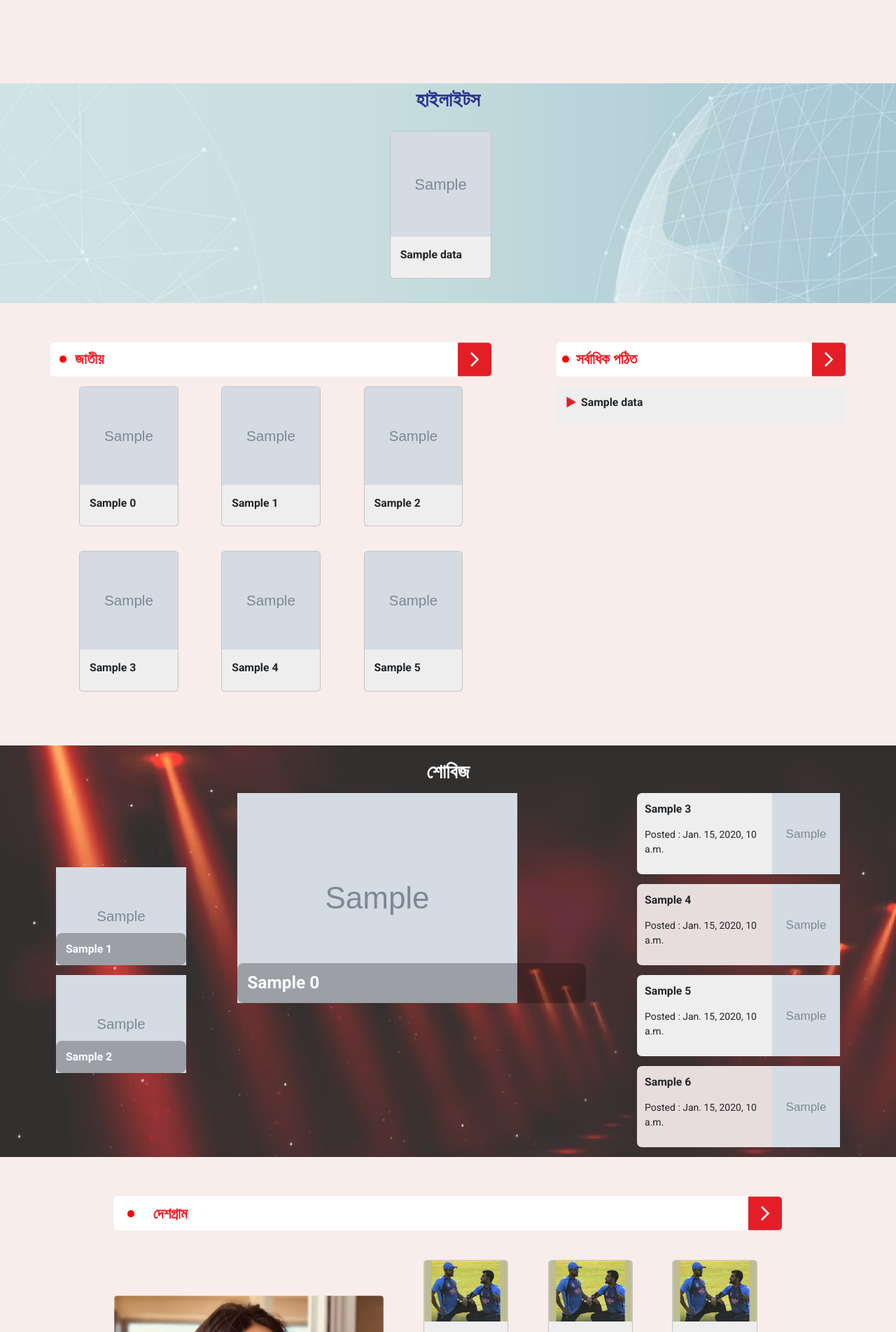
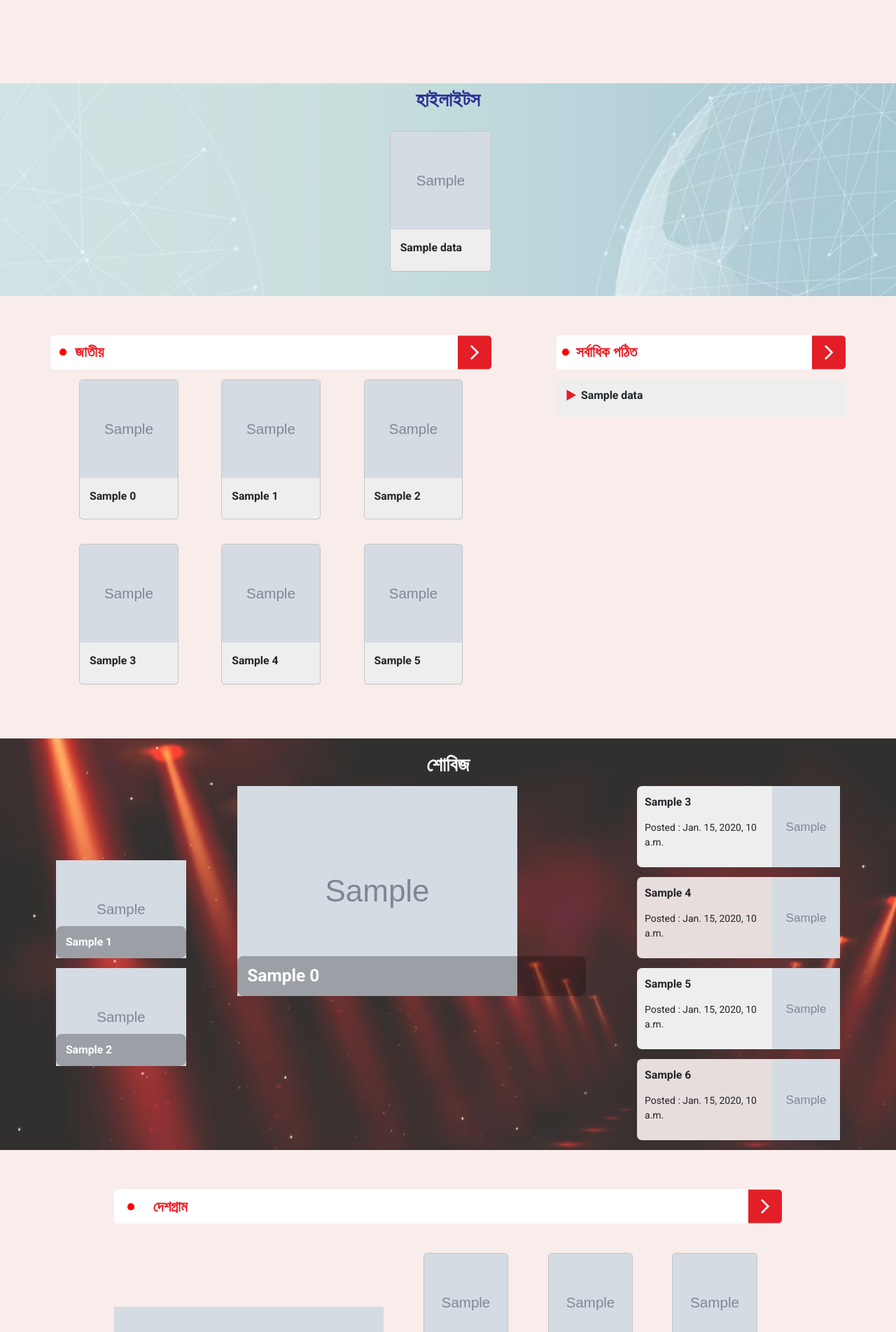
Before and after one commit to Orbin-Ahmed/NewsPortal, a Django app: template main/templates/client/landing_page.html in a window 1280 px wide. Shown: the part 1236-3139 px from the top of the page at 70% size. Run offline with Django 4.2, Linux system fonts and the light colour scheme; the template is opened without the code that fills it: most values are stand-ins (such as "Sample title", 1, 10 or a date in 2020); grey boxes marked "Sample" are stand-in pictures; some libraries are stand-ins or nearby versions.

Commit message:
section 5 completed

```diff
--- a/main/static/css/main.css
+++ b/main/static/css/main.css
@@ -758,6 +758,12 @@ a {
     }
 
     .category-img {
+        height: 5rem;
+    }
+}
+
+@media only screen and (max-width: 768px) {
+    .category-img {
         height: unset;
     }
 }
--- a/main/templates/client/landing_page.html
+++ b/main/templates/client/landing_page.html
@@ -62,6 +62,7 @@
         let footer_world_icon = document.getElementById("footer_world_icon");
         let footer_showbiz_icon = document.getElementById("footer_showbiz_icon");
         let footer_editor_icon = document.getElementById("footer_editor_icon");
+        let country_headline_title = document.getElementById("country_headline_title");
 
         if (toggleInput.checked) {
             cat_other.style.display = "block"
@@ -108,6 +109,7 @@
             footer_world_icon.innerHTML = "পূর্ব-পশ্চিম";
             footer_showbiz_icon.innerHTML = "শোবিজ";
             footer_editor_icon.innerHTML = "সম্পাদকের নাম : আ ন ম ছিদ্দিক";
+            country_headline_title.innerHTML = "দেশগ্রাম";
 
         } else {
             cat_other.style.display = "none"
@@ -153,6 +155,7 @@
             footer_world_icon.innerHTML = "World";
             footer_showbiz_icon.innerHTML = "Showbiz";
             footer_editor_icon.innerHTML = "Editor's Name: A N M Siddique";
+            country_headline_title.innerHTML = "Country";
         }
     }
 </script>
--- a/main/templates/client/landing_section/section_2.html
+++ b/main/templates/client/landing_section/section_2.html
@@ -8,7 +8,7 @@
         {% endif %}
         <div class="col-md-2 mb-3">
             <div class="card" style="background:var(--card-primary-bg)">
-                <img src="{{ data.image.url }}" class="card-img-top img-fluid" alt="..." style="height: 150px;">
+                <img src="{{ data.image.url }}" class="card-img-top img-fluid category-img" alt="...">
                 <div class="card-body">
                     <a href="/details-news/{{ data.id }}/{{ data.english_category.the_category }}/" style="cursor: pointer;"><h5 class="card-headline truncate focus_headline_bengali_title">{{ data.bangla_title }}</h5><h5 class="card-headline truncate focus_headline_english_title" style="display: none;">{{ data.english_title }}</h5></a>
                 </div>
--- a/main/templates/client/landing_section/section_5.html
+++ b/main/templates/client/landing_section/section_5.html
@@ -1,96 +1,125 @@
 {% load static %}
+{% if country_news_list.0.bangla_title %}
     <div class="row d-flex justify-content-evenly mt-5">
         <div class="col-md-9">
 
             <div class="row d-flex align-items-center last-news mt-3 pt-0 pb-0 my-row"
                  style="padding-right: 0;padding-left: 4rem">
-            <div class="col-6 p-0">দেশগ্রাম</div>
+                <div class="col-6 p-0" id="country_headline_title">দেশগ্রাম</div>
                 <div class="col-6 p-0"><a class="float-end"><img src="{% static 'logo/right_arrow.svg' %}"></a></div>
             </div>
             <div class="row d-flex justify-content-evenly mt-3">
                 <div class="col-md-5 mb-3 d-flex align-items-center">
                     <div>
                         <div class="img-container">
-                        <img class="img-fluid" src="{% static 'images/katrina.png' %}">
-                        <p class="carousel-caption m-0 slider-caption">বিমানবন্দরে নামতেই সেলফি বিড়ম্বনায় ক্যাটরিনা</p>
+                            <img class="img-fluid" src="{{ country_news_list.0.image.url }}">
+                            <p class="carousel-caption m-0 slider-caption focus_headline_bengali_title">{{ country_news_list.0.bangla_title }}</p>
+                            <p class="carousel-caption m-0 slider-caption focus_headline_english_title"
+                               style="display: none;">{{ country_news_list.0.english_title }}</p>
                         </div>
                     </div>
                 </div>
                 {#Right Section#}
+                {% if country_news_list.1.bangla_title %}
                     <div class="col-md-7 mt-3 mb-3">
                         <div class="row d-flex justify-content-evenly mt-3 mb-4">
                             <div class="col-md-3 mb-3">
                                 <div class="card" style="background: var(--card-primary-bg)">
-                            <img src="{% static 'images/tamim.png' %}" class="card-img-top" alt="...">
+                                    <img src="{{ country_news_list.1.image.url }}" class="card-img-top category-img"
+                                         alt="...">
                                     <div class="card-body">
-                                <a href="/news-details/" style="cursor: pointer;"><h5
-                                        class="card-headline truncate">মাদারীপুরে হা-ডু-ডু খেলা দেখতে হাজারো জনতার
-                                    ভিড়</h5>
+                                        <a href="/news-details/" style="cursor: pointer;">
+                                            <h5 class="card-headline truncate focus_headline_bengali_title">{{ country_news_list.1.bangla_title }}</h5>
+                                            <h5 class="card-headline truncate focus_headline_english_title"
+                                                style="display: none;">{{ country_news_list.1.english_title }}</h5>
                                         </a>
                                     </div>
                                 </div>
                             </div>
+                            {% if country_news_list.2.bangla_title %}
                                 <div class="col-md-3 mb-3">
                                     <div class="card" style="background: var(--card-primary-bg)">
-                            <img src="{% static 'images/tamim.png' %}" class="card-img-top" alt="...">
+                                        <img src="{{ country_news_list.2.image.url }}" class="card-img-top category-img"
+                                             alt="...">
                                         <div class="card-body">
-                                <a href="/news-details/" style="cursor: pointer;"><h5
-                                        class="card-headline truncate">মাদারীপুরে হা-ডু-ডু খেলা দেখতে হাজারো জনতার
-                                    ভিড়</h5>
+                                            <a href="/news-details/" style="cursor: pointer;">
+                                                <h5 class="card-headline truncate focus_headline_bengali_title">{{ country_news_list.2.bangla_title }}</h5>
+                                                <h5 class="card-headline truncate focus_headline_english_title"
+                                                    style="display: none;">{{ country_news_list.2.english_title }}</h5>
                                             </a>
                                         </div>
                                     </div>
                                 </div>
+                            {% endif %}
+                            {% if country_news_list.3.bangla_title %}
                                 <div class="col-md-3 mb-3">
                                     <div class="card" style="background: var(--card-primary-bg)">
-                            <img src="{% static 'images/tamim.png' %}" class="card-img-top" alt="...">
+                                        <img src="{{ country_news_list.3.image.url }}" class="card-img-top category-img"
+                                             alt="...">
                                         <div class="card-body">
-                                <a href="/news-details/" style="cursor: pointer;"><h5
-                                        class="card-headline truncate">মাদারীপুরে হা-ডু-ডু খেলা দেখতে হাজারো জনতার
-                                    ভিড়</h5>
+                                            <a href="/news-details/" style="cursor: pointer;">
+                                                <h5 class="card-headline truncate focus_headline_bengali_title">{{ country_news_list.3.bangla_title }}</h5>
+                                                <h5 class="card-headline truncate focus_headline_english_title"
+                                                    style="display: none;">{{ country_news_list.3.english_title }}</h5>
                                             </a>
                                         </div>
                                     </div>
                                 </div>
+                            {% endif %}
                         </div>
-
+                        {% if country_news_list.4.bangla_title %}
                             <div class="row d-flex justify-content-evenly mt-3 mb-4">
                                 <div class="col-md-3 mb-3">
                                     <div class="card" style="background: var(--card-primary-bg)">
-                            <img src="{% static 'images/tamim.png' %}" class="card-img-top" alt="...">
+                                        <img src="{{ country_news_list.4.image.url }}" class="card-img-top category-img"
+                                             alt="...">
                                         <div class="card-body">
-                                <a href="/news-details/" style="cursor: pointer;"><h5
-                                        class="card-headline truncate">মাদারীপুরে হা-ডু-ডু খেলা দেখতে হাজারো জনতার
-                                    ভিড়</h5>
+                                            <a href="/news-details/" style="cursor: pointer;">
+                                                <h5 class="card-headline truncate focus_headline_bengali_title">{{ country_news_list.4.bangla_title }}</h5>
+                                                <h5 class="card-headline truncate focus_headline_english_title"
+                                                    style="display: none">{{ country_news_list.4.english_title }}</h5>
                                             </a>
                                         </div>
                                     </div>
                                 </div>
+                                {% if country_news_list.5.bangla_title %}
                                     <div class="col-md-3 mb-3">
                                         <div class="card" style="background: var(--card-primary-bg)">
-                            <img src="{% static 'images/tamim.png' %}" class="card-img-top" alt="...">
+                                            <img src="{{ country_news_list.5.image.url }}"
+                                                 class="card-img-top category-img"
+                                                 alt="...">
                                             <div class="card-body">
-                                <a href="/news-details/" style="cursor: pointer;"><h5
-                                        class="card-headline truncate">মাদারীপুরে হা-ডু-ডু খেলা দেখতে হাজারো জনতার
-                                    ভিড়</h5>
+                                                <a href="/news-details/" style="cursor: pointer;">
+                                                    <h5 class="card-headline truncate focus_headline_bengali_title">{{ country_news_list.5.bangla_title }}</h5>
+                                                    <h5 class="card-headline truncate focus_headline_english_title"
+                                                        style="display: none">{{ country_news_list.5.english_title }}</h5>
                                                 </a>
                                             </div>
                                         </div>
                                     </div>
+                                {% endif %}
+                                {% if country_news_list.6.bangla_title %}
                                     <div class="col-md-3 mb-3">
                                         <div class="card" style="background: var(--card-primary-bg)">
-                            <img src="{% static 'images/tamim.png' %}" class="card-img-top" alt="...">
+                                            <img src="{{ country_news_list.6.image.url }}"
+                                                 class="card-img-top category-img"
+                                                 alt="...">
                                             <div class="card-body">
-                                <a href="/news-details/" style="cursor: pointer;"><h5
-                                        class="card-headline truncate">মাদারীপুরে হা-ডু-ডু খেলা দেখতে হাজারো জনতার
-                                    ভিড়</h5>
+                                                <a href="/news-details/" style="cursor: pointer;">
+                                                    <h5 class="card-headline truncate focus_headline_bengali_title">{{ country_news_list.6.bangla_title }}</h5>
+                                                    <h5 class="card-headline truncate focus_headline_english_title"
+                                                        style="display: none">{{ country_news_list.6.english_title }}</h5>
                                                 </a>
                                             </div>
                                         </div>
                                     </div>
+                                {% endif %}
                             </div>
+                        {% endif %}
                     </div>
+                {% endif %}
                 {#Right Section end#}
             </div>
         </div>
     </div>
+{% endif %}
--- a/main/views.py
+++ b/main/views.py
@@ -377,13 +377,15 @@ def landing_page(request):
     max_views_list = max_views_today()
     national_news = highest_view_category_news("National", 6)
     showbiz_news = highest_view_category_news("showbiz", 7)
+    country_news = highest_view_category_news("country", 7)
     for news in showbiz_news:
         time_passed = timezone.now() - news.date_created
         news.time_passed = calculate_time_passed(time_passed)
     return render(request, 'client/landing_page.html',
                   {'date': my_date, 'headline_list': headline, 'highlights_list': highlight,
                    'latest_news_list': latest_news_list, 'focus_list': focus_list, 'max_views_list': max_views_list,
-                   'national_news_list': national_news, 'showbiz_news_list': showbiz_news})
+                   'national_news_list': national_news, 'showbiz_news_list': showbiz_news,
+                   'country_news_list': country_news})
 
 
 def today_news(request):
```
Lines whose indentation alone changed are shown as unchanged.
